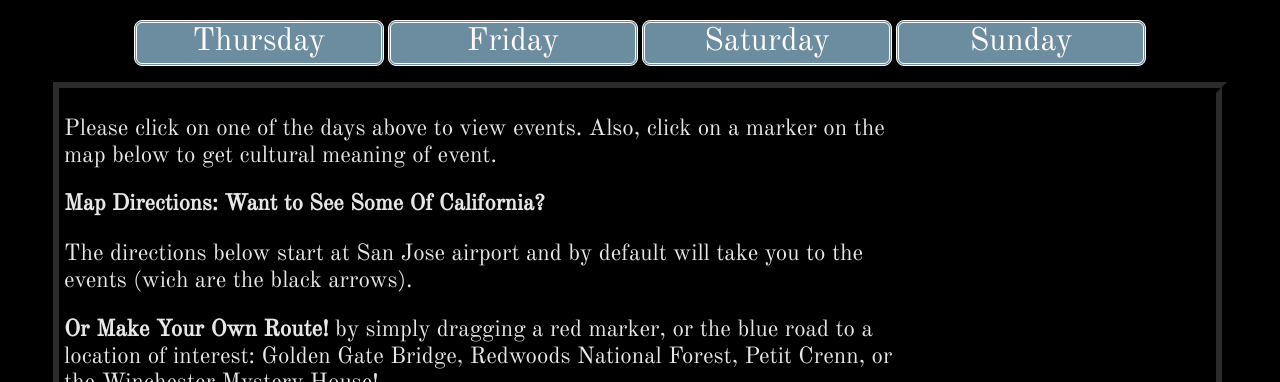
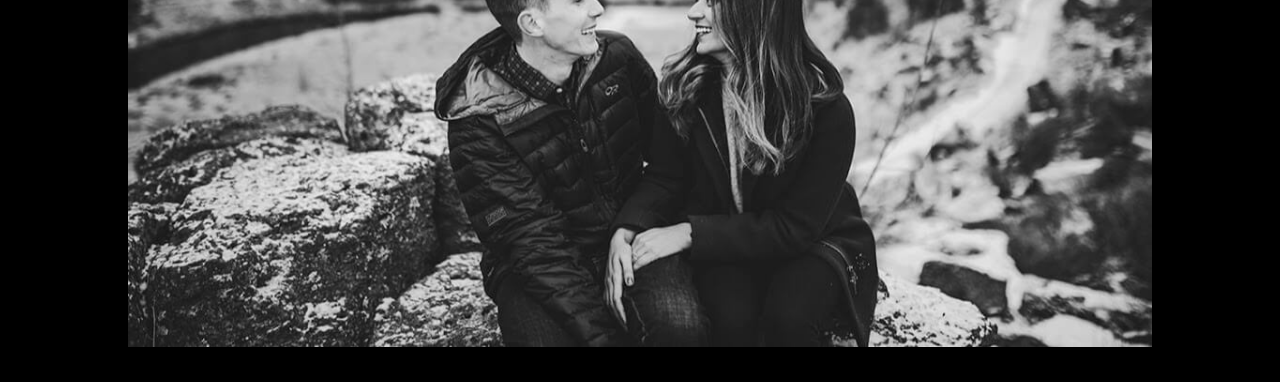
Before and after one commit to complicationlamp/complicationlamp.github.io-wedding-events, a plain HTML site: page index.html in a window 1280 px wide. Shown: the part 138-520 px from the top of the page. Drawn offline with nearby package versions, Linux system fonts and the light colour scheme; some packages are replaced by stand-ins of ours.

Commit message:
changed photo

```diff
--- a/index.html
+++ b/index.html
@@ -15,7 +15,7 @@
 	<main role="main" aria-live="assertive">
 		<header class="header" role="banner">
 			<div class="imgContainer">
-<!-- 				<img id="bannerImg" alt="imag-of-Kyle-and-Esha" src="https://s14.postimg.org/ujja716kx/Screenshot_from_2018-03-18_19-58-48.png"> -->
+				<img id="bannerImg" alt="imag-of-Kyle-and-Esha" src="photo/2018-10-02.jpg">
 
 				<h2>Esha & Kyle <br> Wedding Event Guide </h2>
 			</div>
```
Also changed, not shown: photo/2018-10-02.jpg (added).
